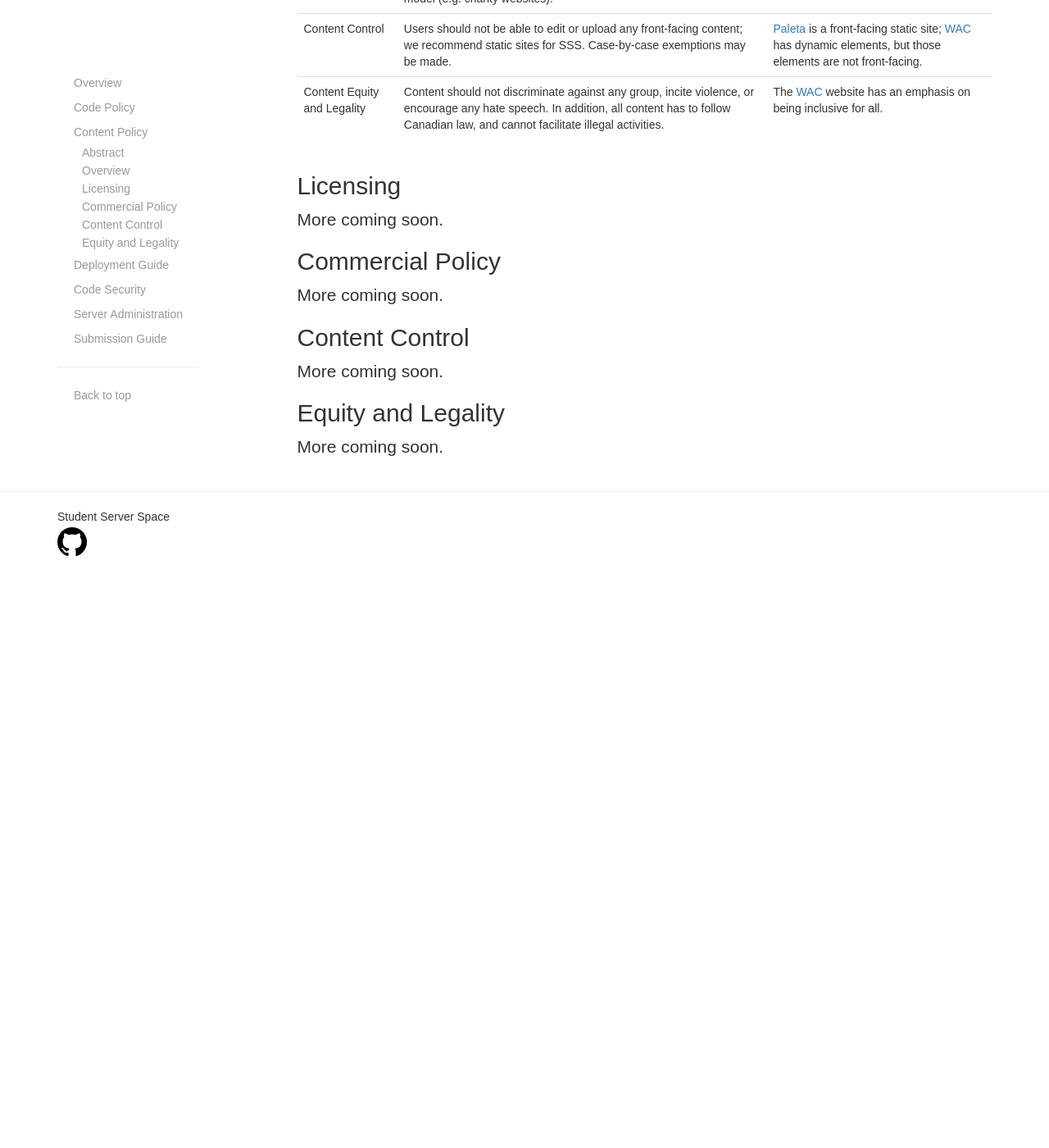
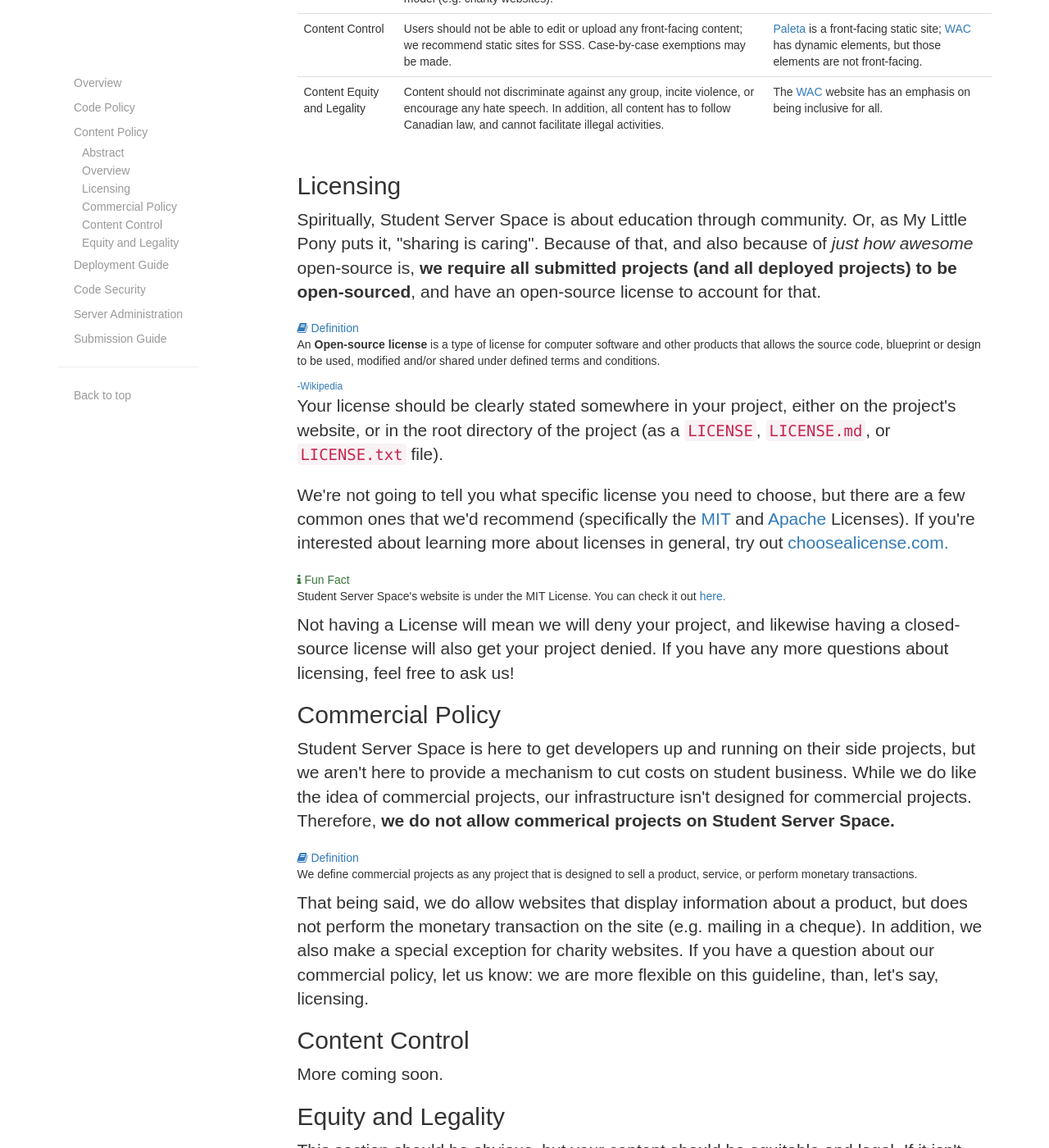
Before and after one commit to mattxwang/sss-website, a Jekyll site: the page built from _docs/content.html, in a window 1280 px wide and 1400 px high, scrolled down 911 px. Shown: the whole window at 82% size. Built offline with Jekyll 4.4.1, drawn with Linux system fonts in a browser that asks for light colours; nearby versions of some CDN libraries; library files that are not in the unit come from our copies; before the commit the page ends 1593 px from its top, so only the background shows below that; some of the changed text lies outside the part shown.

Commit message:
adds more content to the content policy section

```diff
--- a/_docs/content.html
+++ b/_docs/content.html
@@ -103,13 +103,44 @@ author: matthewwang
 <div class="section">
   <h2 class="section-header" id="licensing">Licensing</h2>
   <p class="lead">
-    More coming soon.
+    Spiritually, Student Server Space is about education through community. Or, as My Little Pony puts it, "sharing is caring". Because of that, and also because of <i>just how awesome</i> open-source is, <b>we require all submitted projects (and all deployed projects) to be open-sourced</b>, and have an open-source license to account for that.
+  </p>
+  <div class="card card-block card-outline-primary">
+    <span class="text-primary"><span class="fa fa-book"></span> Definition</span>
+    <p>
+      An <b>Open-source license</b> is a type of license for computer software and other products that allows the source code, blueprint or design to be used, modified and/or shared under defined terms and conditions.
+    </p>
+    <small><a href="https://en.wikipedia.org/wiki/Open-source_license">-Wikipedia</a></small>
+  </div>
+  <p class="lead">
+    Your license should be clearly stated somewhere in your project, either on the project's website, or in the root directory of the project (as a <code>LICENSE</code>, <code>LICENSE.md</code>, or <code>LICENSE.txt</code> file).
+  </p>
+  <p class="lead">
+    We're not going to tell you what specific license you need to choose, but there are a few common ones that we'd recommend (specifically the <a href="http://choosealicense.com/licenses/mit/">MIT</a> and <a href="http://choosealicense.com/licenses/apache-2.0/"?>Apache</a> Licenses). If you're interested about learning more about licenses in general, try out <a href="http://choosealicense.com/">choosealicense.com.</a>
+  </p>
+  <div class="card card-block card-outline-success">
+    <span class="text-success"><span class="fa fa-info"></span> Fun Fact</span>
+    <p>
+      Student Server Space's website is under the MIT License. You can check it out <a href="https://github.com/studentserverspace/website/blob/master/LICENSE">here.</a>
+    </p>
+  </div>
+  <p class="lead">
+    Not having a License will mean we will deny your project, and likewise having a closed-source license will also get your project denied. If you have any more questions about licensing, feel free to ask us!
   </p>
 </div>
 <div class="section">
   <h2 class="section-header" id="commercial">Commercial Policy</h2>
   <p class="lead">
-    More coming soon.
+    Student Server Space is here to get developers up and running on their side projects, but we aren't here to provide a mechanism to cut costs on student business. While we do like the idea of commercial projects, our infrastructure isn't designed for commercial projects. Therefore, <b>we do not allow commerical projects on Student Server Space.</b>
+  </p>
+  <div class="card card-block card-outline-primary">
+    <span class="text-primary"><span class="fa fa-book"></span> Definition</span>
+    <p>
+      We define commercial projects as any project that is designed to sell a product, service, or perform monetary transactions.
+    </p>
+  </div>
+  <p class="lead">
+    That being said, we do allow websites that display information about a product, but does not perform the monetary transaction on the site (e.g. mailing in a cheque). In addition, we also make a special exception for charity websites. If you have a question about our commercial policy, let us know: we are more flexible on this guideline, than, let's say, licensing.
   </p>
 </div>
 <div class="section">
@@ -121,6 +152,21 @@ author: matthewwang
 <div class="section">
   <h2 class="section-header" id="equity-legality">Equity and Legality</h2>
   <p class="lead">
-    More coming soon.
+    This section should be obvious, but your content should be equitable and legal. If it isn't <b>we'll terminate all of your projects</b>, and a warning; a repeat offense is an indefinite ban from the system. There isn't much else to it. Don't be unequitable, don't do illegal things.
+  </p>
+  <div class="card card-block card-outline-primary">
+    <span class="text-primary"><span class="fa fa-book"></span> Definition</span>
+    <p>
+      <b>Equitable content</b> is content that's inclusive for all. That means no discrimnation, hate speech, or treating any group of people unfairly. Need help figuring out whether or not your content is equitable? Ask an SSS member!
+    </p>
+  </div>
+  <div class="card card-block card-outline-primary">
+    <span class="text-primary"><span class="fa fa-book"></span> Definition</span>
+    <p>
+      <b>Legal content</b> is content that abides to Canadian law. Examples of illegal content includes selling illicit materials, distributing child pornography, or inciting hate speech.
+    </p>
+  </div>
+  <p class="lead">
+    If you need any clarification for this section, even though it is pretty straightforward, please let us know!
   </p>
 </div>
--- a/css/style.scss
+++ b/css/style.scss
@@ -51,6 +51,10 @@ body{
 }
 
 // Element Overrides
+
+b{
+  font-weight: bold;
+}
 
 .navbar{
   margin-bottom: 2em;
```
